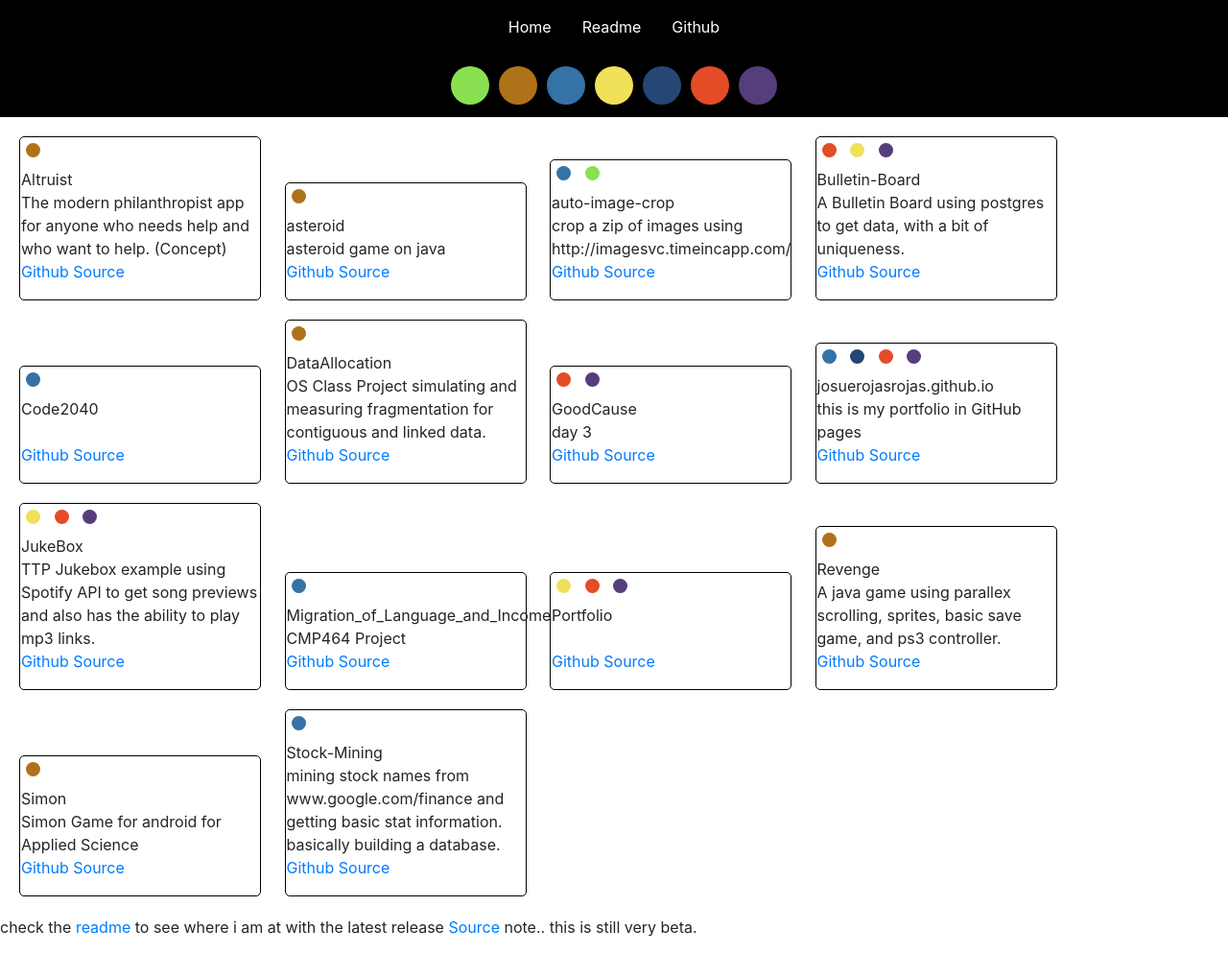
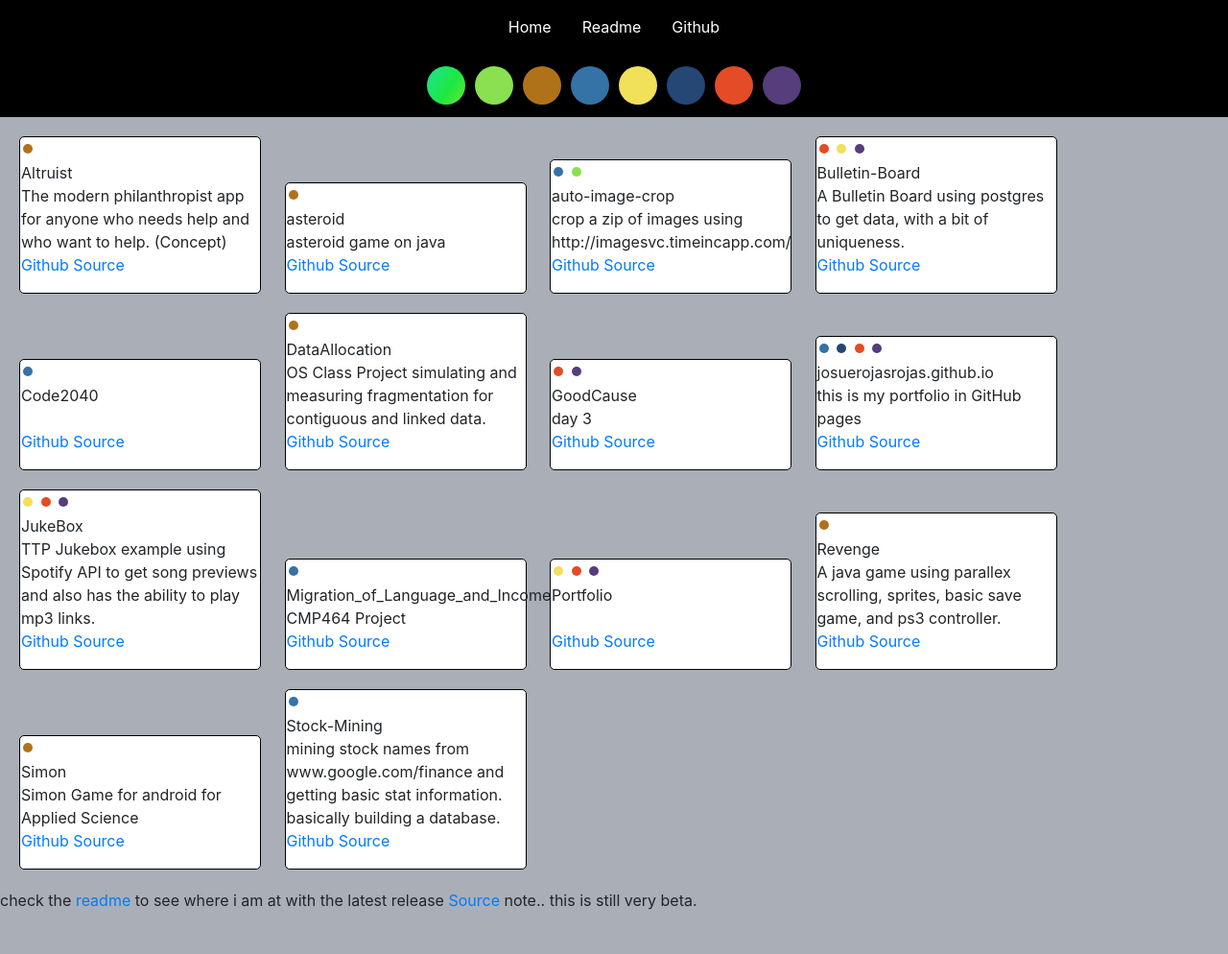
Before and after one commit to josue-rojas/josuerojasrojas.github.io-old, a Jekyll site: the page built from index.html, in a window 1280 px wide. Shown: the whole page at 96% size. Built offline with Jekyll 4.4.1, drawn with Linux system fonts in a browser that asks for light colours; nearby versions of some CDN libraries; after the commit the page ends 966 px from its top, so only the background shows below that.

Commit message:
added show all; and again small updates; backgground temp changed

```diff
--- a/_includes/resources.html
+++ b/_includes/resources.html
@@ -2,8 +2,8 @@
 <meta charset="utf-8">
 <meta name="viewport" content="width=device-width, initial-scale=1, shrink-to-fit=no">
 <!-- CSS -->
+<link rel="stylesheet" href="https://maxcdn.bootstrapcdn.com/bootstrap/4.0.0-beta/css/bootstrap.min.css" integrity="sha384-/Y6pD6FV/Vv2HJnA6t+vslU6fwYXjCFtcEpHbNJ0lyAFsXTsjBbfaDjzALeQsN6M" crossorigin="anonymous">
 <link rel="stylesheet" href="{{ site.url }}/resources/css/main.css">
-<link rel="stylesheet" href="https://maxcdn.bootstrapcdn.com/bootstrap/4.0.0-beta/css/bootstrap.min.css" integrity="sha384-/Y6pD6FV/Vv2HJnA6t+vslU6fwYXjCFtcEpHbNJ0lyAFsXTsjBbfaDjzALeQsN6M" crossorigin="anonymous">
 <!-- JS -->
 <script src="https://ajax.googleapis.com/ajax/libs/jquery/3.2.1/jquery.min.js"></script>
 <script src="https://cdnjs.cloudflare.com/ajax/libs/popper.js/1.11.0/umd/popper.min.js" integrity="sha384-b/U6ypiBEHpOf/4+1nzFpr53nxSS+GLCkfwBdFNTxtclqqenISfwAzpKaMNFNmj4" crossorigin="anonymous"></script>
--- a/_sass/_defaults.sass
+++ b/_sass/_defaults.sass
@@ -2,3 +2,4 @@
 
 body
   margin: 0
+  background-color: #aaafb7
--- a/_sass/_main.sass
+++ b/_sass/_main.sass
@@ -2,6 +2,7 @@
 .main
   margin: 10px
 .repo
+  background-color: white
   width: 100%
   margin: 10px 0
   +max-mobile
--- a/_sass/_navbar.sass
+++ b/_sass/_navbar.sass
@@ -59,12 +59,52 @@
     background-color: #244776
     &:hover
       background-color: #16355e
+  //rainbow circle
+  //https://codepen.io/nohoid/pen/kIfto source partial
+  .rainbow-circle
+    background: linear-gradient(124deg, #ff2400, #e81d1d, #e8b71d, #e3e81d, #1de840, #1ddde8, #2b1de8, #dd00f3, #dd00f3, #dd00f3, #2b1de8, #1ddde8, #1de840, #e3e81d, #e8b71d, #e81d1d, #ff2400)
+    background-size: 3000% 100%
+    +prefix(animation, rainbow 20s ease infinite)
+
 //this is an exeption to the rule (it's not a nav)
 .language
   display: inline
   span
     display: inline-block
-    width: 15px
-    height: 15px
-    margin: 5px
+    width: 10px
+    height: 10px
+    margin: 2px
     border-radius: 50%
+
+//rainbow animation for some browsers
+@-webkit-keyframes rainbow
+    0%
+      background-position: 0% 82%
+    50%
+      background-position: 100% 19%
+    100%
+      background-position: 0% 82%
+
+@-moz-keyframes rainbow
+    0%
+      background-position: 0% 82%
+    50%
+      background-position: 100% 19%
+    100%
+      background-position: 0% 82%
+
+@-o-keyframes rainbow
+    0%
+      background-position: 0% 82%
+    50%
+      background-position: 100% 19%
+    100%
+      background-position: 0% 82%
+
+@keyframes rainbow
+    0%
+      background-position: 0% 82%
+    50%
+      background-position: 100% 19%
+    100%
+      background-position: 0% 82%
--- a/index.html
+++ b/index.html
@@ -4,6 +4,9 @@ title: Portfolio Home
 ---
 <div class='submenu navbar'>
 	<ul>
+		<li>
+			<div class='rainbow-circle' onclick='filterLanguage("repo")'></div>
+		</li>
 		{% for language in site.data.data.languages %}
 		<li>
 			<div class='{{ language }}' onclick='filterLanguage("{{ language }}")'></div>
```
Also changed, not shown: README.md.
